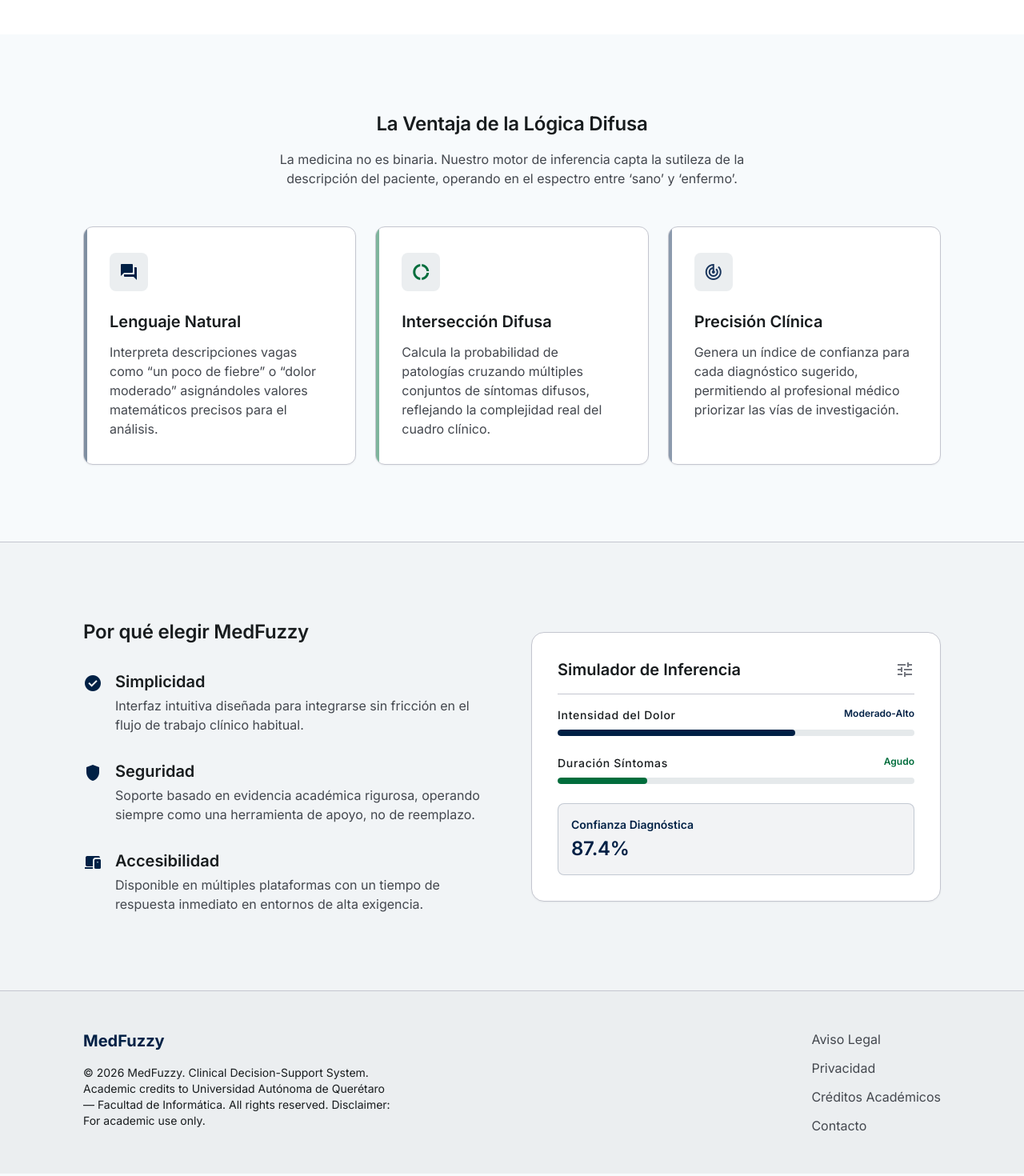
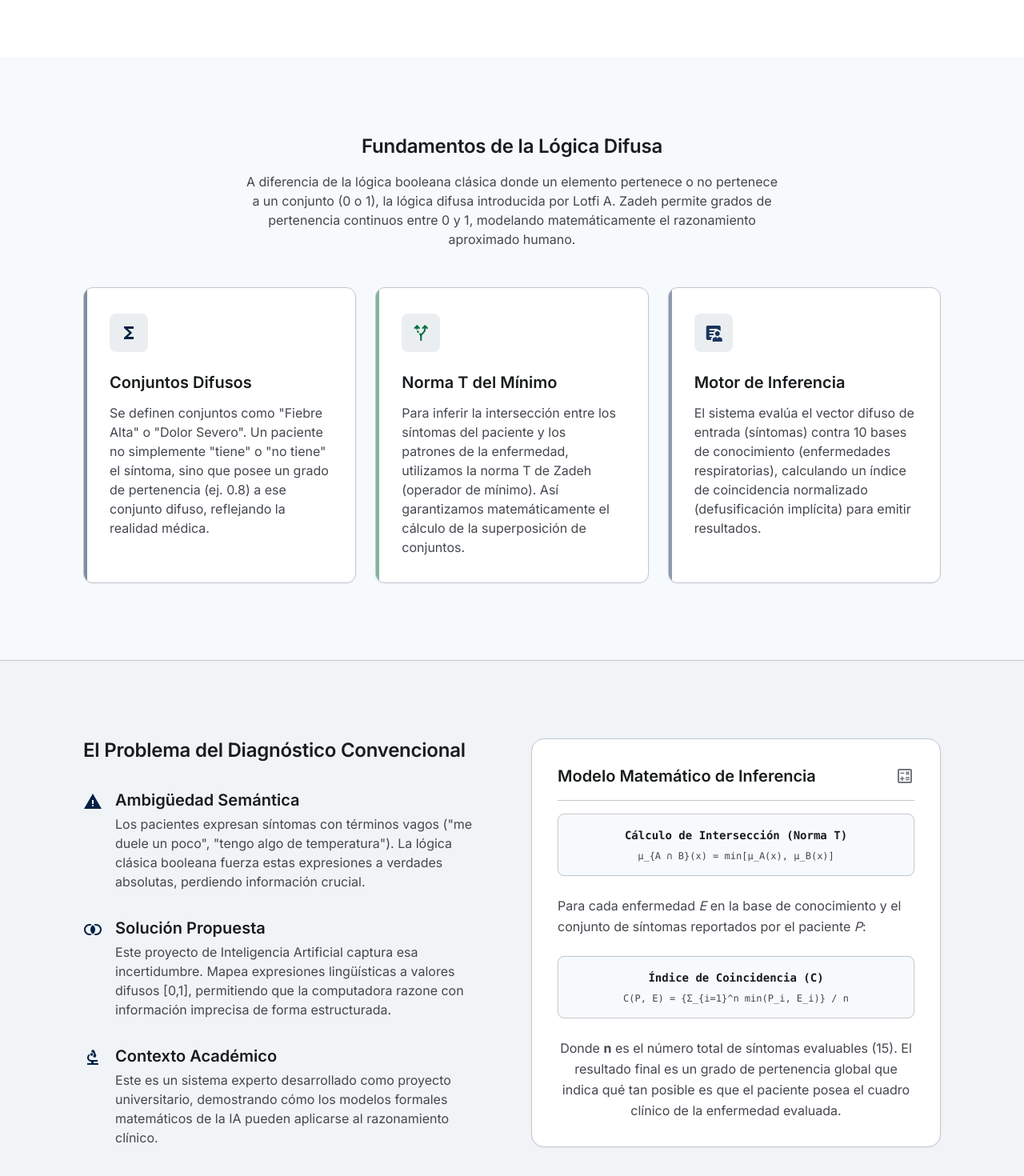
Before and after one commit to dferram/Fuzzy-Logic, a React (Vite) app in the folder frontend/: page / in a window 1280 px wide. Shown: the part 580-2050 px from the top of the page at 80% size. Built offline with nearby package versions, Linux system fonts and the light colour scheme.

Commit message:
feat: implement landing page and initial fuzzy logic engine testing infrastructure

```diff
--- a/frontend/src/components/Footer.tsx
+++ b/frontend/src/components/Footer.tsx
@@ -1,42 +1,23 @@
 export default function Footer() {
   return (
     <footer className="bg-surface-container border-t border-outline-variant">
-      <div className="max-w-[1200px] mx-auto px-4 md:px-16 py-12 flex flex-col gap-8 md:flex-row justify-between items-start">
+      <div className="max-w-[1200px] mx-auto px-4 md:px-16 py-12 flex flex-col gap-8 md:flex-row justify-between items-center">
         <div className="flex flex-col gap-4 max-w-sm">
           <div className="text-headline-sm font-bold text-primary">
             MedFuzzy
           </div>
           <p className="text-on-surface text-sm">
-            © 2026 MedFuzzy. Clinical Decision-Support System. Academic credits
-            to Universidad Autónoma de Querétaro — Facultad de Informática. All
-            rights reserved. Disclaimer: For academic use only.
+            © 2026 MedFuzzy. Sistema basado en Inteligencia Artificial y Lógica Difusa.
+            Proyecto desarrollado para la materia de Inteligencia Artificial.
+            Universidad Autónoma de Querétaro — Facultad de Informática.
           </p>
         </div>
-        <div className="flex flex-col gap-3">
-          <a
-            className="text-on-surface-variant hover:text-primary transition-colors"
-            href="#"
-          >
-            Aviso Legal
-          </a>
-          <a
-            className="text-on-surface-variant hover:text-primary transition-colors"
-            href="#"
-          >
-            Privacidad
-          </a>
-          <a
-            className="text-on-surface-variant hover:text-primary transition-colors"
-            href="#"
-          >
-            Créditos Académicos
-          </a>
-          <a
-            className="text-on-surface-variant hover:text-primary transition-colors"
-            href="#"
-          >
-            Contacto
-          </a>
+        <div className="flex justify-end items-center">
+          <img
+            src="/informatica.png"
+            alt="Facultad de Informática UAQ"
+            className="w-48 h-auto object-contain opacity-80 hover:opacity-100 transition-opacity"
+          />
         </div>
       </div>
     </footer>
--- a/frontend/src/pages/Inicio.tsx
+++ b/frontend/src/pages/Inicio.tsx
@@ -6,8 +6,8 @@ export default function Inicio() {
   const card1 = useScrollReveal<HTMLDivElement>()
   const card2 = useScrollReveal<HTMLDivElement>({ threshold: 0.1 })
   const card3 = useScrollReveal<HTMLDivElement>({ threshold: 0.1 })
-  const benefitsLeft = useScrollReveal<HTMLDivElement>()
-  const benefitsRight = useScrollReveal<HTMLDivElement>()
+  const explanationLeft = useScrollReveal<HTMLDivElement>()
+  const explanationRight = useScrollReveal<HTMLDivElement>()
 
   return (
     <>
@@ -45,9 +45,9 @@ export default function Inicio() {
           <div className="z-10 flex flex-col items-center gap-6 max-w-3xl">
             <div className="inline-flex items-center gap-2 px-3 py-1 bg-primary-fixed rounded-full text-primary-container text-label-md w-fit animate-fade-in-down">
               <span className="material-symbols-outlined text-[16px]">
-                psychiatry
+                school
               </span>
-              Sistema de Soporte a la Decisión
+              Proyecto Académico Universitario
             </div>
 
             <h1 className="text-headline-lg-mobile md:text-headline-lg text-on-surface animate-fade-in-up delay-100">
@@ -55,37 +55,37 @@ export default function Inicio() {
             </h1>
 
             <p className="text-body-lg text-on-surface-variant max-w-2xl mx-auto animate-fade-in-up delay-200">
-              Transformando síntomas ambiguos en decisiones precisas mediante
-              inteligencia artificial avanzada.
+              Un proyecto de investigación que implementa la Teoría de Conjuntos Difusos
+              para modelar la incertidumbre inherente en el diagnóstico médico de enfermedades respiratorias.
             </p>
 
             <div className="inline-flex items-center gap-2 text-label-md text-on-surface-variant/70 animate-fade-in-up delay-250">
               <span className="material-symbols-outlined text-[16px]">person</span>
-              Diego Fernando Ramírez García
+              Diego Fernando Ramírez García | UAQ - Facultad de Informática
             </div>
 
             <div className="mt-4 flex gap-4 justify-center w-full animate-fade-in-up delay-300">
               <Link
                 to="/diagnostico-general"
-                className="tour-inicio-btn btn-primary bg-primary text-on-primary px-6 py-3 rounded-lg text-label-md shadow-md flex items-center gap-2"
+                className="tour-inicio-btn btn-primary bg-primary text-on-primary px-6 py-3 rounded-lg text-label-md shadow-md flex items-center gap-2 hover:-translate-y-0.5 transition-all"
               >
-                Comenzar Diagnóstico
+                Probar Sistema
                 <span className="material-symbols-outlined text-[18px] transition-transform group-hover:translate-x-1">
-                  arrow_forward
+                  science
                 </span>
               </Link>
               <a
                 href="#tecnologia"
                 className="bg-surface-container-lowest border border-outline-variant text-primary px-6 py-3 rounded-lg text-label-md hover:bg-surface-container-low hover:border-primary/30 transition-all duration-300 hover:-translate-y-0.5"
               >
-                Saber Más
+                Ver Marco Teórico
               </a>
             </div>
           </div>
         </div>
       </section>
 
-      {/* Technology Section */}
+      {/* Explicacion Teórica Section */}
       <section id="tecnologia" className="tour-inicio-tecnologia w-full bg-surface py-16 md:py-24">
         <div className="max-w-[1200px] mx-auto px-4 md:px-16 flex flex-col gap-12">
           <div
@@ -93,12 +93,12 @@ export default function Inicio() {
             className={`text-center max-w-2xl mx-auto reveal ${techSection.isVisible ? 'is-visible' : ''}`}
           >
             <h2 className="text-headline-md text-on-surface mb-4">
-              La Ventaja de la Lógica Difusa
+              Fundamentos de la Lógica Difusa
             </h2>
             <p className="text-body-md text-on-surface-variant">
-              La medicina no es binaria. Nuestro motor de inferencia capta la
-              sutileza de la descripción del paciente, operando en el espectro
-              entre &lsquo;sano&rsquo; y &lsquo;enfermo&rsquo;.
+              A diferencia de la lógica booleana clásica donde un elemento pertenece o no pertenece a un conjunto (0 o 1),
+              la lógica difusa introducida por Lotfi A. Zadeh permite grados de pertenencia continuos entre 0 y 1,
+              modelando matemáticamente el razonamiento aproximado humano.
             </p>
           </div>
 
@@ -115,16 +115,15 @@ export default function Inicio() {
                   className="material-symbols-outlined"
                   style={{ fontVariationSettings: "'FILL' 1" }}
                 >
-                  forum
+                  functions
                 </span>
               </div>
               <h3 className="text-headline-sm text-on-surface mb-3">
-                Lenguaje Natural
+                Conjuntos Difusos
               </h3>
               <p className="text-body-md text-on-surface-variant">
-                Interpreta descripciones vagas como &ldquo;un poco de
-                fiebre&rdquo; o &ldquo;dolor moderado&rdquo; asignándoles
-                valores matemáticos precisos para el análisis.
+                Se definen conjuntos como "Fiebre Alta" o "Dolor Severo". Un paciente no simplemente "tiene" o "no tiene" el síntoma,
+                sino que posee un grado de pertenencia (ej. 0.8) a ese conjunto difuso, reflejando la realidad médica.
               </p>
             </div>
 
@@ -140,16 +139,16 @@ export default function Inicio() {
                   className="material-symbols-outlined"
                   style={{ fontVariationSettings: "'FILL' 1" }}
                 >
-                  donut_large
+                  alt_route
                 </span>
               </div>
               <h3 className="text-headline-sm text-on-surface mb-3">
-                Intersección Difusa
+                Norma T del Mínimo
               </h3>
               <p className="text-body-md text-on-surface-variant">
-                Calcula la probabilidad de patologías cruzando múltiples
-                conjuntos de síntomas difusos, reflejando la complejidad real
-                del cuadro clínico.
+                Para inferir la intersección entre los síntomas del paciente y los patrones de la enfermedad,
+                utilizamos la norma T de Zadeh (operador de mínimo). Así garantizamos matemáticamente
+                el cálculo de la superposición de conjuntos.
               </p>
             </div>
 
@@ -165,57 +164,56 @@ export default function Inicio() {
                   className="material-symbols-outlined"
                   style={{ fontVariationSettings: "'FILL' 1" }}
                 >
-                  track_changes
+                  clinical_notes
                 </span>
               </div>
               <h3 className="text-headline-sm text-on-surface mb-3">
-                Precisión Clínica
+                Motor de Inferencia
               </h3>
               <p className="text-body-md text-on-surface-variant">
-                Genera un índice de confianza para cada diagnóstico sugerido,
-                permitiendo al profesional médico priorizar las vías de
-                investigación.
+                El sistema evalúa el vector difuso de entrada (síntomas) contra 10 bases de conocimiento (enfermedades respiratorias),
+                calculando un índice de coincidencia normalizado (defusificación implícita) para emitir resultados.
               </p>
             </div>
           </div>
         </div>
       </section>
 
-      {/* Benefits Section */}
+      {/* Aplicacion Medica Section */}
       <section className="w-full bg-surface-container-low py-16 md:py-24 border-t border-outline-variant">
         <div className="max-w-[1200px] mx-auto px-4 md:px-16">
           <div className="grid md:grid-cols-2 gap-12 items-center">
-            {/* Left: Benefits List */}
+            {/* Left: Explanation List */}
             <div
-              ref={benefitsLeft.ref}
-              className={`reveal-left ${benefitsLeft.isVisible ? 'is-visible' : ''}`}
+              ref={explanationLeft.ref}
+              className={`reveal-left ${explanationLeft.isVisible ? 'is-visible' : ''}`}
             >
               <h2 className="text-headline-md text-on-surface mb-6">
-                Por qué elegir MedFuzzy
+                El Problema del Diagnóstico Convencional
               </h2>
               <div className="flex flex-col gap-8 mt-8">
                 {[
                   {
-                    icon: 'check_circle',
-                    title: 'Simplicidad',
-                    desc: 'Interfaz intuitiva diseñada para integrarse sin fricción en el flujo de trabajo clínico habitual.',
+                    icon: 'warning',
+                    title: 'Ambigüedad Semántica',
+                    desc: 'Los pacientes expresan síntomas con términos vagos ("me duele un poco", "tengo algo de temperatura"). La lógica clásica booleana fuerza estas expresiones a verdades absolutas, perdiendo información crucial.',
                   },
                   {
-                    icon: 'shield',
-                    title: 'Seguridad',
-                    desc: 'Soporte basado en evidencia académica rigurosa, operando siempre como una herramienta de apoyo, no de reemplazo.',
+                    icon: 'join_inner',
+                    title: 'Solución Propuesta',
+                    desc: 'Este proyecto de Inteligencia Artificial captura esa incertidumbre. Mapea expresiones lingüísticas a valores difusos [0,1], permitiendo que la computadora razone con información imprecisa de forma estructurada.',
                   },
                   {
-                    icon: 'devices',
-                    title: 'Accesibilidad',
-                    desc: 'Disponible en múltiples plataformas con un tiempo de respuesta inmediato en entornos de alta exigencia.',
+                    icon: 'biotech',
+                    title: 'Contexto Académico',
+                    desc: 'Este es un sistema experto desarrollado como proyecto universitario, demostrando cómo los modelos formales matemáticos de la IA pueden aplicarse al razonamiento clínico.',
                   },
-                ].map((benefit, i) => (
+                ].map((item, i) => (
                   <div
-                    key={benefit.title}
+                    key={item.title}
                     className="flex gap-4 group"
                     style={{
-                      transitionDelay: benefitsLeft.isVisible
+                      transitionDelay: explanationLeft.isVisible
                         ? `${i * 150}ms`
                         : '0ms',
                     }}
@@ -225,15 +223,15 @@ export default function Inicio() {
                         className="material-symbols-outlined"
                         style={{ fontVariationSettings: "'FILL' 1" }}
                       >
-                        {benefit.icon}
+                        {item.icon}
                       </span>
                     </div>
                     <div>
                       <h4 className="text-headline-sm text-on-surface">
-                        {benefit.title}
+                        {item.title}
                       </h4>
                       <p className="text-body-md text-on-surface-variant mt-1">
-                        {benefit.desc}
+                        {item.desc}
                       </p>
                     </div>
                   </div>
@@ -241,66 +239,45 @@ export default function Inicio() {
               </div>
             </div>
 
-            {/* Right: Inference Simulator Card */}
+            {/* Right: Academic Diagram/Explanation */}
             <div
-              ref={benefitsRight.ref}
-              className={`bg-surface-container-lowest rounded-2xl p-8 border border-outline-variant shadow-sm card-hover reveal-right ${benefitsRight.isVisible ? 'is-visible' : ''}`}
+              ref={explanationRight.ref}
+              className={`bg-surface-container-lowest rounded-2xl p-8 border border-outline-variant shadow-sm card-hover reveal-right ${explanationRight.isVisible ? 'is-visible' : ''}`}
             >
               <div className="border-b border-outline-variant pb-4 mb-4 flex justify-between items-center">
                 <h3 className="text-headline-sm text-on-surface">
-                  Simulador de Inferencia
+                  Modelo Matemático de Inferencia
                 </h3>
-                <span className="material-symbols-outlined text-outline hover:rotate-180 transition-transform duration-500 cursor-pointer">
-                  tune
+                <span className="material-symbols-outlined text-outline">
+                  calculate
                 </span>
               </div>
               <div className="space-y-6">
-                <div>
-                  <div className="flex justify-between mb-2">
-                    <span className="text-label-md text-on-surface">
-                      Intensidad del Dolor
-                    </span>
-                    <span className="text-label-sm text-primary">
-                      Moderado-Alto
-                    </span>
-                  </div>
-                  <div className="w-full h-2 bg-surface-container-high rounded-full overflow-hidden">
-                    <div
-                      className={`h-full bg-primary rounded-full transition-all duration-1000 ease-out ${
-                        benefitsRight.isVisible ? 'w-2/3' : 'w-0'
-                      }`}
-                    />
-                  </div>
+                <div className="bg-surface p-4 rounded-lg border border-outline-variant text-center">
+                  <p className="font-mono text-sm text-on-surface font-semibold mb-2">
+                    Cálculo de Intersección (Norma T)
+                  </p>
+                  <p className="font-mono text-xs text-on-surface-variant">
+                    μ_{`{A ∩ B}`}(x) = min[μ_A(x), μ_B(x)]
+                  </p>
                 </div>
-                <div>
-                  <div className="flex justify-between mb-2">
-                    <span className="text-label-md text-on-surface">
-                      Duración Síntomas
-                    </span>
-                    <span className="text-label-sm text-secondary">Agudo</span>
-                  </div>
-                  <div className="w-full h-2 bg-surface-container-high rounded-full overflow-hidden">
-                    <div
-                      className={`h-full bg-secondary rounded-full transition-all duration-1000 ease-out delay-300 ${
-                        benefitsRight.isVisible ? 'w-1/4' : 'w-0'
-                      }`}
-                    />
-                  </div>
+
+                <p className="text-body-sm text-on-surface-variant leading-relaxed">
+                  Para cada enfermedad <i>E</i> en la base de conocimiento y el conjunto de síntomas reportados por el paciente <i>P</i>:
+                </p>
+
+                <div className="bg-surface p-4 rounded-lg border border-outline-variant text-center">
+                  <p className="font-mono text-sm text-on-surface font-semibold mb-2">
+                    Índice de Coincidencia (C)
+                  </p>
+                  <p className="font-mono text-xs text-on-surface-variant">
+                    C(P, E) = {`{Σ_{i=1}^n min(P_i, E_i)}`} / n
+                  </p>
                 </div>
-                <div className="bg-primary/5 border border-primary/20 rounded-lg p-4 mt-6">
-                  <div className="text-sm text-label-sm text-primary mb-1">
-                    Confianza Diagnóstica
-                  </div>
-                  <div
-                    className={`text-2xl text-headline-md text-primary transition-all duration-700 delay-500 ${
-                      benefitsRight.isVisible
-                        ? 'opacity-100 translate-y-0'
-                        : 'opacity-0 translate-y-2'
-                    }`}
-                  >
-                    87.4%
-                  </div>
-                </div>
+
+                <p className="text-body-sm text-on-surface-variant leading-relaxed text-center">
+                  Donde <b>n</b> es el número total de síntomas evaluables (15). El resultado final es un grado de pertenencia global que indica qué tan posible es que el paciente posea el cuadro clínico de la enfermedad evaluada.
+                </p>
               </div>
             </div>
           </div>
```
Also changed, not shown: 2 other files (tests, documents, lock files or other folders).
